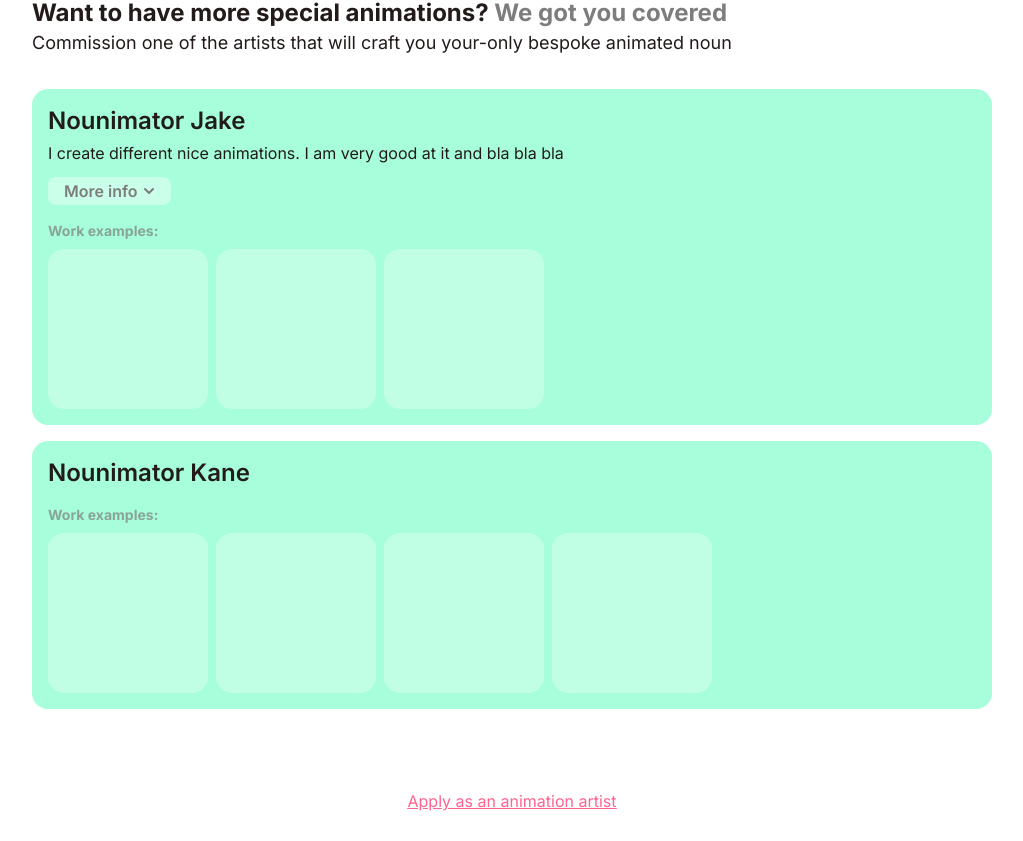
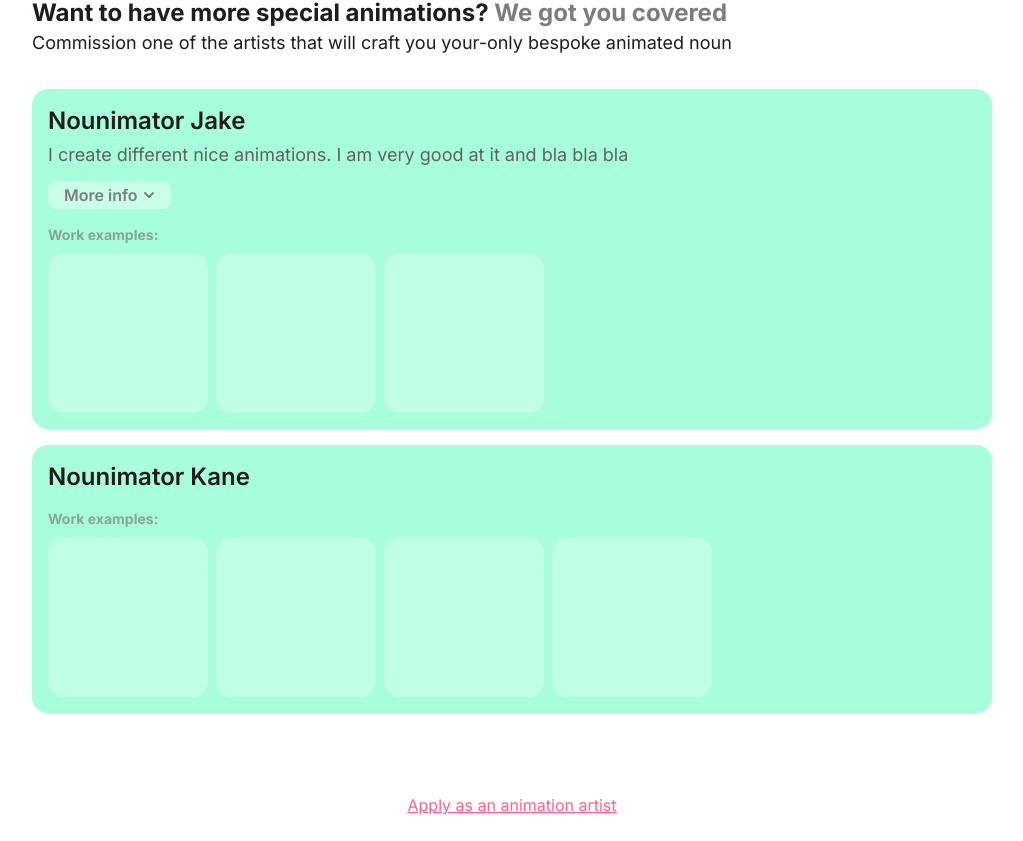
Before and after one commit to nikitattt/animatenouns, a Next.js app: page / in a window 1280 px wide. Shown: the part 1037-1878 px from the top of the page, without its empty margins (128-1151 px from the left). Built offline with nearby package versions, Linux system fonts and the light colour scheme; a web font is replaced by a local one.

Commit message:
Better look of artists' short description text

```diff
--- a/components/ArtistCard/index.tsx
+++ b/components/ArtistCard/index.tsx
@@ -7,7 +7,7 @@ const ArtistCard = ({ artist }: { artist: Artist }) => {
   return (
     <div className="w-full flex flex-col rounded-2xl bg-teal p-4">
       <p className="text-2xl font-semibold">{artist.name}</p>
-      <p className="my-1">{artist.shortDescription}</p>
+      <p className="my-1 text-grey-dark text-lg">{artist.shortDescription}</p>
       {artist.longBio && (
         <div className="my-2 bg-white bg-opacity-40 w-max py-0.5 pl-4 pr-3 rounded-lg">
           <button onClick={() => setShowLongBio(!showLongBio)}>
```
